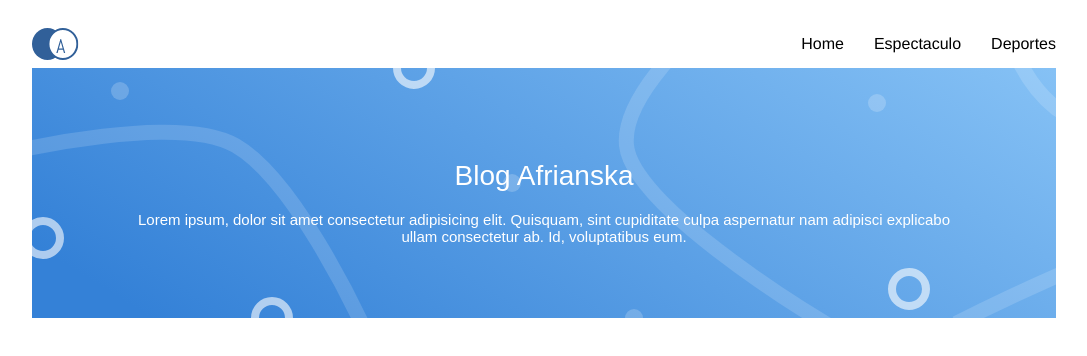
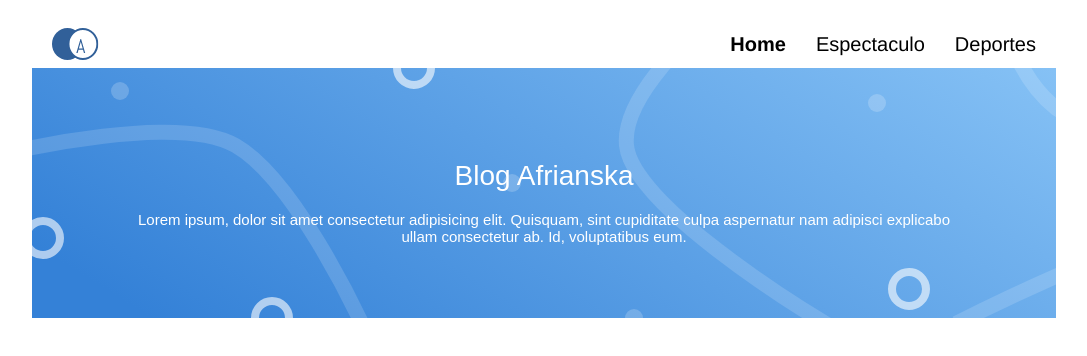
Before and after one commit to Jack-1333/HACKATON-05, a plain HTML site: page index.html in a window 1280 px wide. Shown: the whole page, without its empty margins (96-1183 px from the left). Drawn offline with Linux system fonts and the light colour scheme.

Commit message:
update Inicio

```diff
--- a/css/styles.css
+++ b/css/styles.css
@@ -29,30 +29,31 @@ body {
 .header {
     display: grid;
     grid-template-columns: repeat(2, 1fr);
-
+    margin-top: 2rem;
 }
 
 .header__logotipo {
     display: flex;
     justify-content: left;
     align-items: center;
-    margin-top: 2rem;
-}
-.header__logotipo--logo {
-
+    margin: 0 2rem;
 }
 .header__navigation {
     display: flex;
     justify-content: right;
     align-items: center;
-    margin-top: 2rem;
+    margin: 0 2rem;
     gap: 3rem;
 }
-.header__navigation--text {
+.header__navigation--home {
+    color: var(--primaryfont);
+    font-weight: 700;
 
+}
+.header__navigation a {
     text-decoration: none;
     font-family: Helvetica;
-
+    font-size: 2rem;
 }
 /*Hero*/
 .hero {
--- a/index.html
+++ b/index.html
@@ -10,12 +10,12 @@
 <body>
     <header class="header">
         <div class="header__logotipo">
-            <img class="header__logotipo--logo" src="img/logo.svg" alt="logo">
+            <img src="img/logo.svg" alt="logo">
         </div>
         <div class="header__navigation">
-            <a class="header__navigation--text">Home</a>
-            <a class="header__navigation--text">Espectaculo</a>
-            <a class="header__navigation--text">Deportes</a>
+            <a class="header__navigation--home">Home</a>
+            <a>Espectaculo</a>
+            <a>Deportes</a>
         </div>
     </header>
 <main class="container">
```
